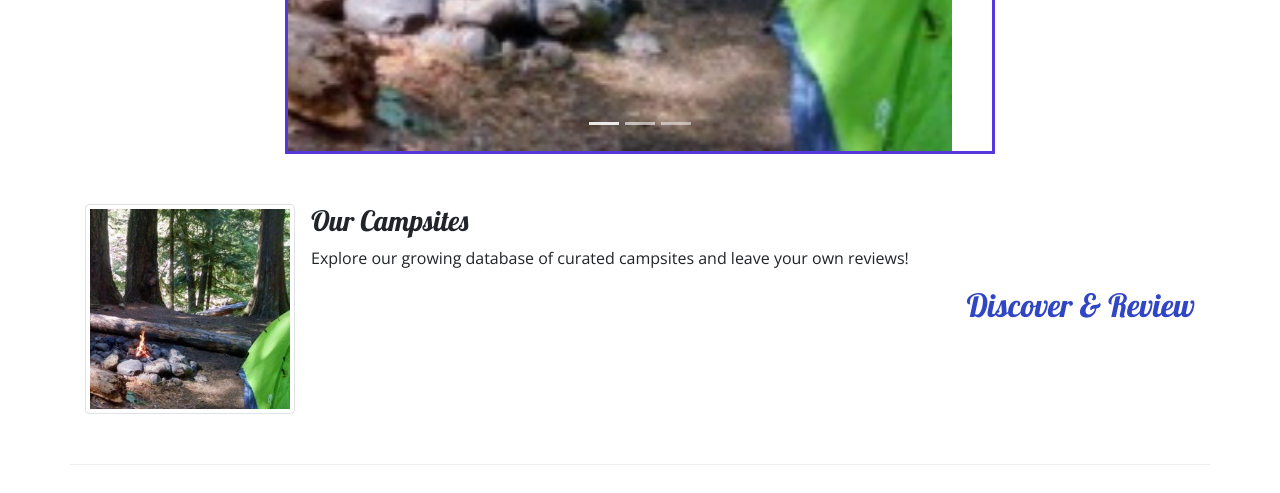
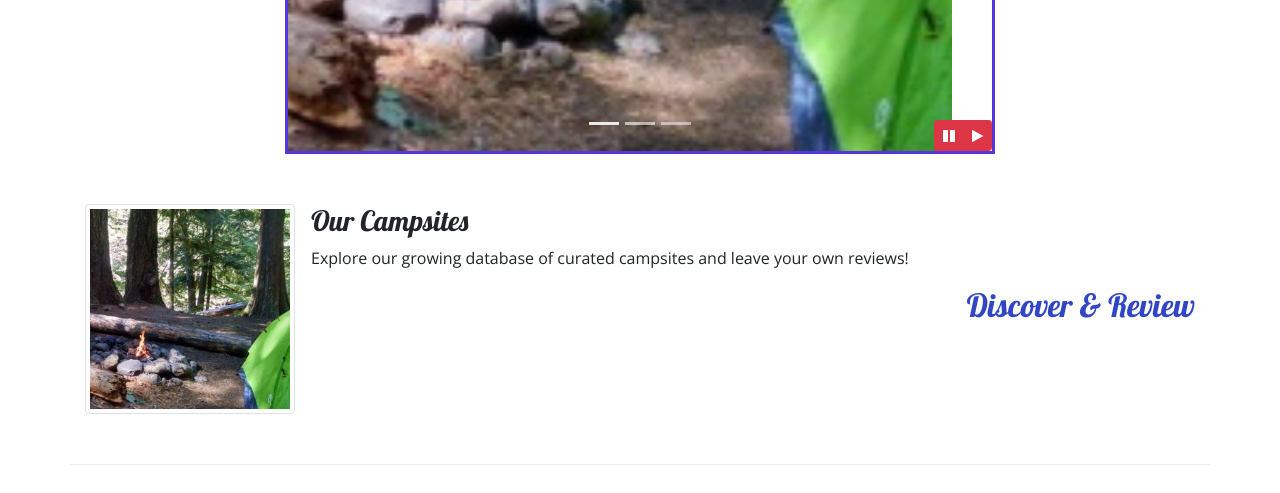
Before and after one commit to GJCIII/nucampsite, a website: page index.html in a window 1280 px wide. Shown: the part 800-1293 px from the top of the page. Drawn offline with nearby package versions, Linux system fonts and the light colour scheme.

Commit message:
Carousel Contrls pause and play

```diff
--- a/css/styles.css
+++ b/css/styles.css
@@ -59,3 +59,10 @@ header h2 {
 .modal-header {
 background-color: rgb(15, 182, 165);
 }
+
+#carouselButton {
+    position: absolute;
+    right: 0;
+    bottom: 0;
+    z-index: 100;
+}
--- a/index.html
+++ b/index.html
@@ -37,7 +37,8 @@
                     <h2>a better way to camp</h2>
                 </div>
                 <div class="ccol-md-4 col-XL-2 mt-4">
-                    <a href="#reserveModal"><button type="button" data-toggle="modal" data-target="#reserveModal" class="btn btn-primary">Reserve Campsite</button>
+                    <a href="#reserveModal"><button type="button" data-toggle="modal" data-target="#reserveModal"
+                            class="btn btn-primary">Reserve Campsite</button>
                     </a>
                 </div>
             </div>
@@ -76,7 +77,8 @@
                                     Date
                                 </label>
                                 <div class="col">
-                                    <input class="form-control" type="id" id="date" name="date" placeholder="MM/DD/YEAR">
+                                    <input class="form-control" type="id" id="date" name="date"
+                                        placeholder="MM/DD/YEAR">
                                 </div>
 
                             </div>
@@ -91,7 +93,7 @@
                                     </label>
                                     <label class="btn btn-primary">
                                         <input type="radio" name="siteType" id="siteRV" autocomplete="off">
-                                         RV
+                                        RV
                                     </label>
 
                                 </div>
@@ -225,6 +227,15 @@
                     <span class="sr-only">Next</span>
                 </a>
 
+                <div class="btn-group" id="carouselButton">
+                    <button class="btn btn-danger btn-sm" id="carouselPause">
+                        <i class="fa fa-pause"></i>
+                    </button>
+                    <button class="btn btn-danger btn-sm" id="carouselPlay">
+                        <i class="fa fa-play"></i>
+                    </button>
+                </div>
+
             </div>
         </div>
         <div class="row row-content align-items-center">
@@ -319,12 +330,25 @@
     <script src="node_modules/popper.js/dist/umd/popper.min.js"></script>
     <script src="node_modules/bootstrap/dist/js/bootstrap.min.js"></script>
 
+
+
     <script>
         $(function () {
             $('[data-toggle="tooltip"]').tooltip()
         })
     </script>
 
+    <script>
+        $(function () {
+            $(".carousel").carousel({ interval: 2000 });
+            $("#carouselPause").click(function () {
+                $(".carousel").carousel("pause");
+            });
+            $("#carouselPlay").click(function () {
+                $(".carousel").carousel("cycle");
+            });
+        });
+    </script>
 </body>
 
 </html>
```
